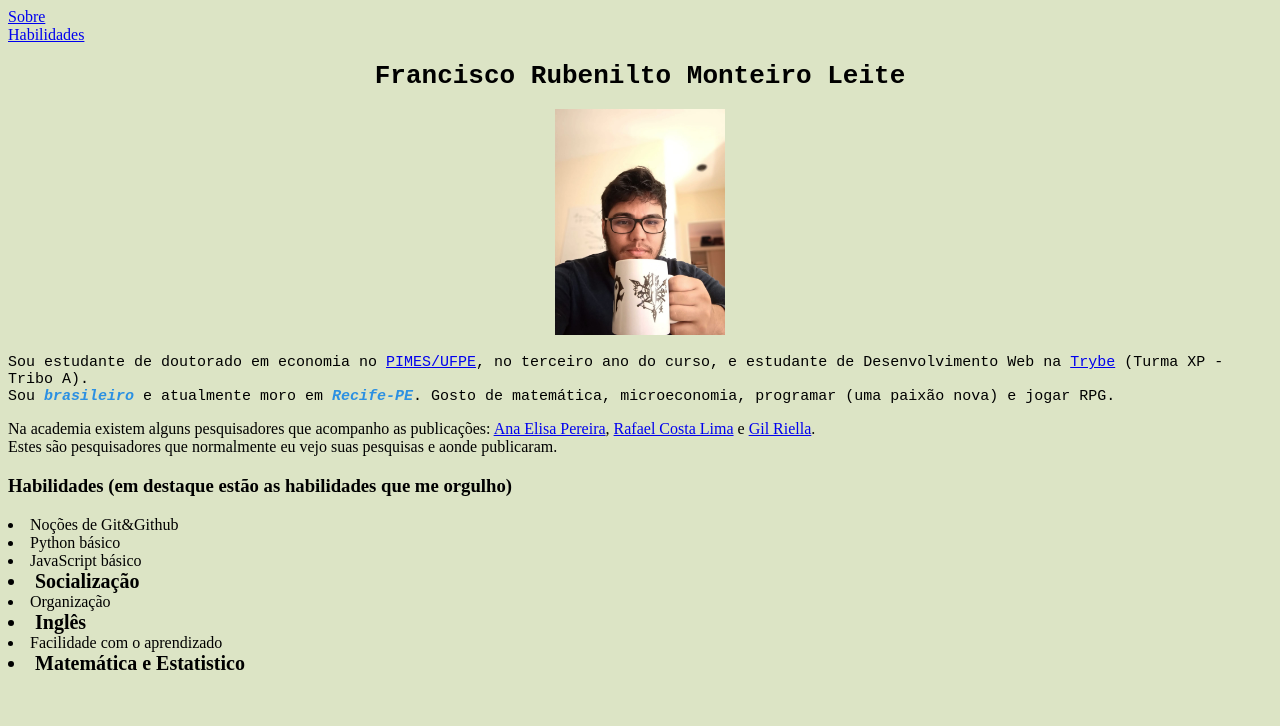
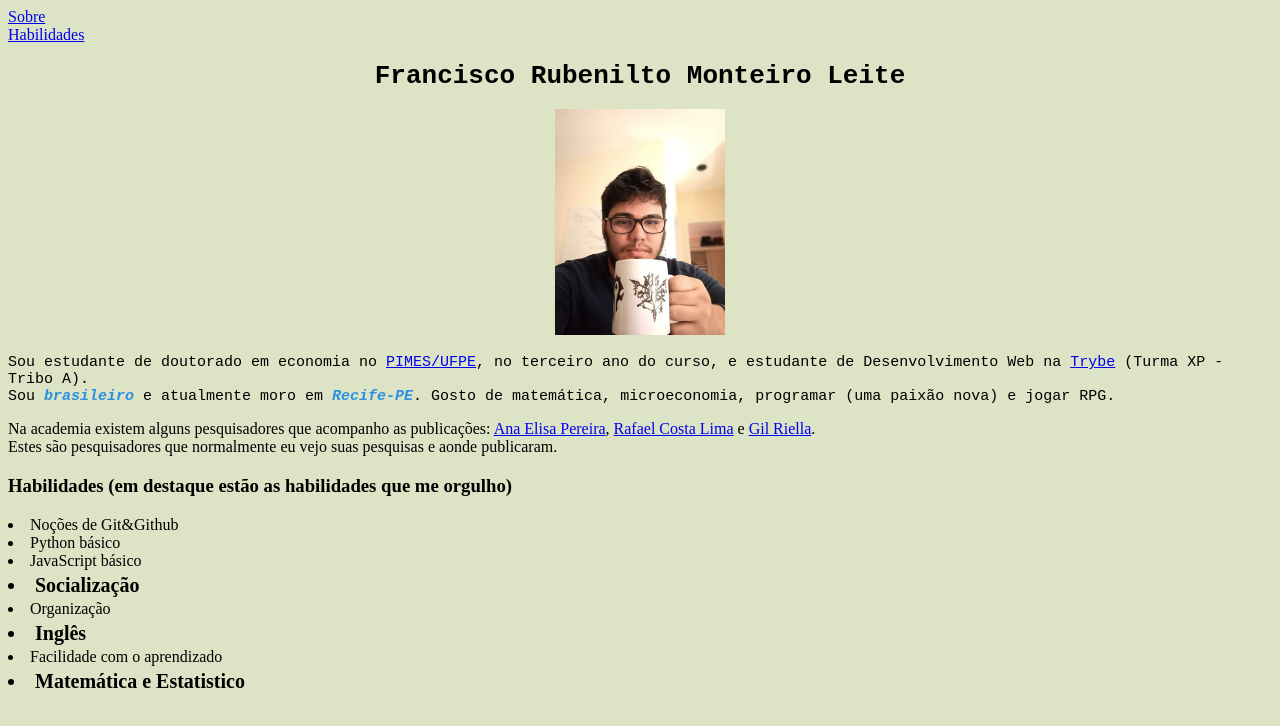
Before and after one commit to Pito900/Pito900-github.io, a plain HTML site: page index.html in a window 1280 px wide. Drawn offline with Linux system fonts and the light colour scheme.

Commit message:
mudei o espaçamento da lista

```diff
--- a/style.css
+++ b/style.css
@@ -17,4 +17,5 @@ body {
 
 .destaquehabilidades {
     font-size: 20px;
+    line-height: 30px
 }
```
